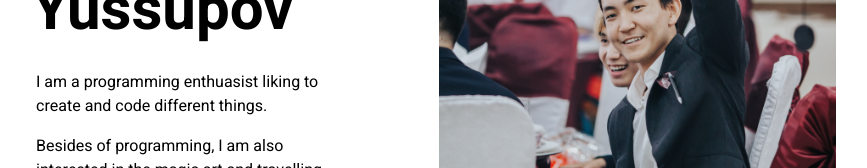
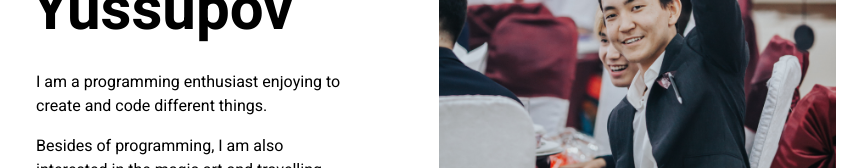
Before and after one commit to ironsoul0/ironsoul0.github.io, a React (Create React App) app: page / in a window 1280 px wide. Shown: the part 340-508 px from the top of the page, without its empty margins (204-1071 px from the left). Built offline with nearby package versions, Linux system fonts and the light colour scheme.

Commit message:
Change text

```diff
--- a/src/App.tsx
+++ b/src/App.tsx
@@ -27,7 +27,7 @@ const App: React.FC = () => {
             <h1 className="main__name" id="surname">
               Yussupov
             </h1>
-            <p>I am a programming enthuasist liking to create and code different things.</p>
+            <p>I am a programming enthusiast enjoying to create and code different things.</p>
             <p>Besides of programming, I am also interested in the magic art and travelling.</p>
             <a
               className="main__button workWithMe actionButton"
```
